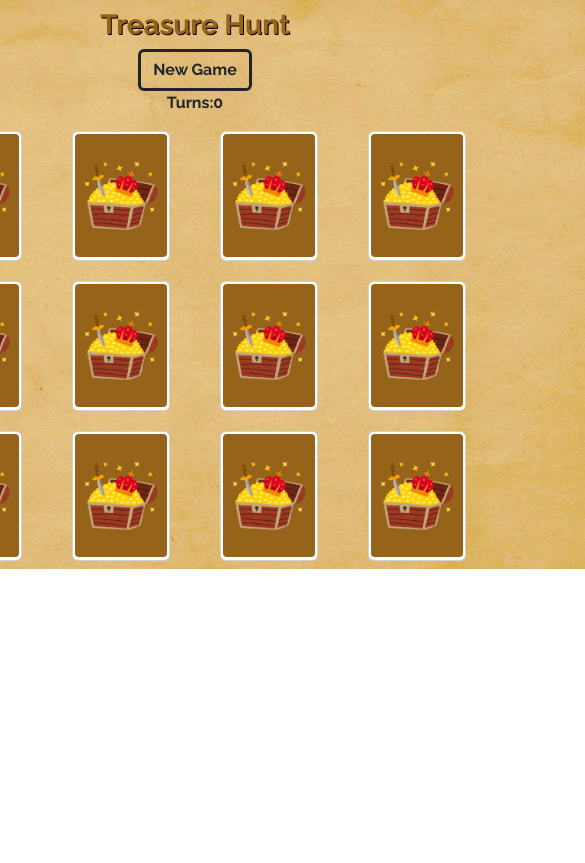
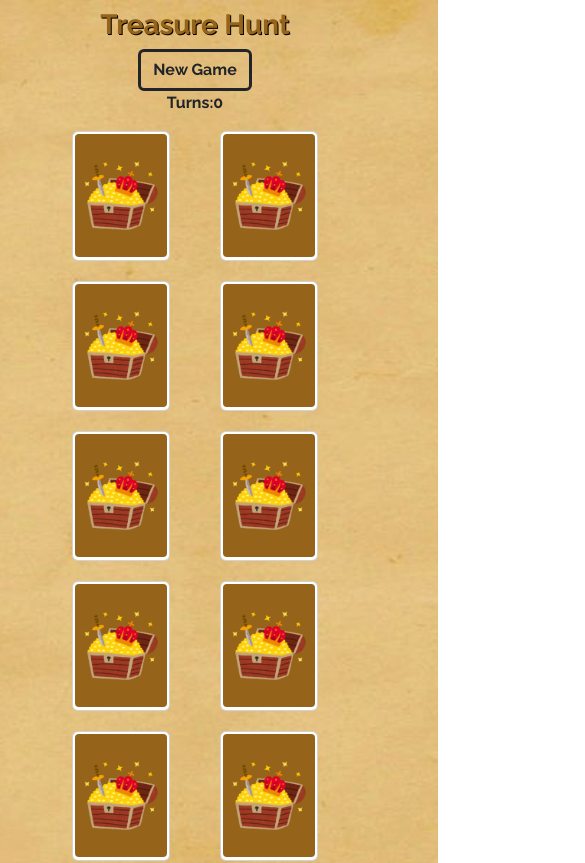
Before and after one commit to Amal-S-2003/Tresure-Hunt, a React (Vite) app: page / in a window 390 px wide. Shown: the top 863 px of the page, 585 px wide, since content can reach past the window. Built offline with nearby package versions, Linux system fonts and the light colour scheme.

Commit message:
Won Message

```diff
--- a/src/Components/Alert.jsx
+++ b/src/Components/Alert.jsx
@@ -1,17 +1,16 @@
 import React from "react";
 import { Card } from "react-bootstrap";
 
-function Alert({shuffleCards,setWon}) {
-    const newGame=()=>{
-//   function newGame() {
+function Alert({ shuffleCards, setWon }) {
+  const newGame = () => {
     shuffleCards();
-    setWon(false)
-  }
+    setWon(false);
+  };
   return (
     <>
-      <Card className="alert rounded shadow p-5 d-lg-flex flex-column gap1">
+      <Card className="alert rounded shadow p-5 d-lg-flex flex-column gap-1">
         <h1 className="fw-bold">Woned</h1>
-        <img src="src\assets\pictures\won.png" className="w-50 border-0"/>
+        <img src="src\assets\pictures\won.png" className="w-50 border-0" />
         <button className="btn btn-dark " onClick={newGame}>
           New Game
         </button>
--- a/src/Pages/Game.jsx
+++ b/src/Pages/Game.jsx
@@ -20,8 +20,6 @@ function Game() {
   const [won, setWon] = useState(false);
   // Suffle Cards
   const shuffleCards = () => {
-    console.log("123");
-
     const shuffledCards = [...cardImages, ...cardImages]
       .sort(() => Math.random() - 0.5)
       .map((card) => ({ ...card, id: Math.random() }));
@@ -29,6 +27,7 @@ function Game() {
     setChoiceTwo(null);
     setCards(shuffledCards);
     setTurns(0);
+    setWin(0);
     setWon(false);
   };
   // Handle a Choice
@@ -45,6 +44,8 @@ function Game() {
           return prevCards.map((card) => {
             if (card.src === choiceOne.src) {
               setWin(win + 1);
+              console.log("win", win);
+
               return { ...card, matched: true };
             } else {
               return card;
--- a/src/index.css
+++ b/src/index.css
@@ -97,3 +97,10 @@ body{
   color: #956319;
   filter: drop-shadow(1px 1px 0px #000);
 }
+
+@media screen and (max-width:500px) {
+  .card-grid{
+    grid-template-columns: 1fr 1fr ;
+
+  }
+}
```
